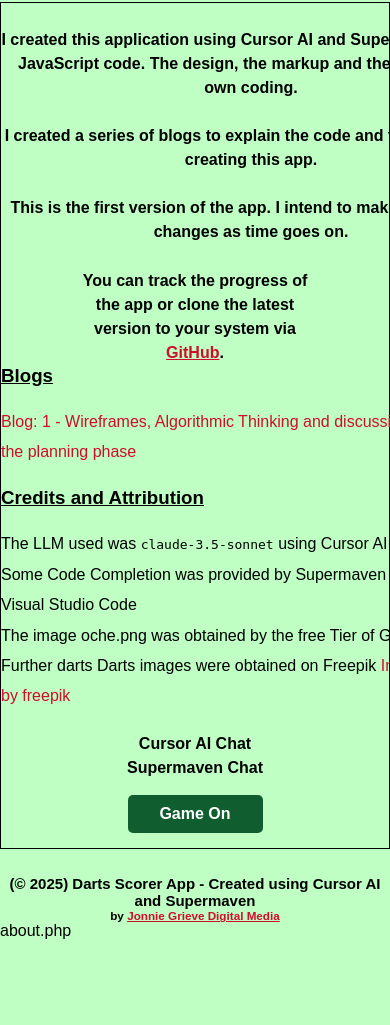
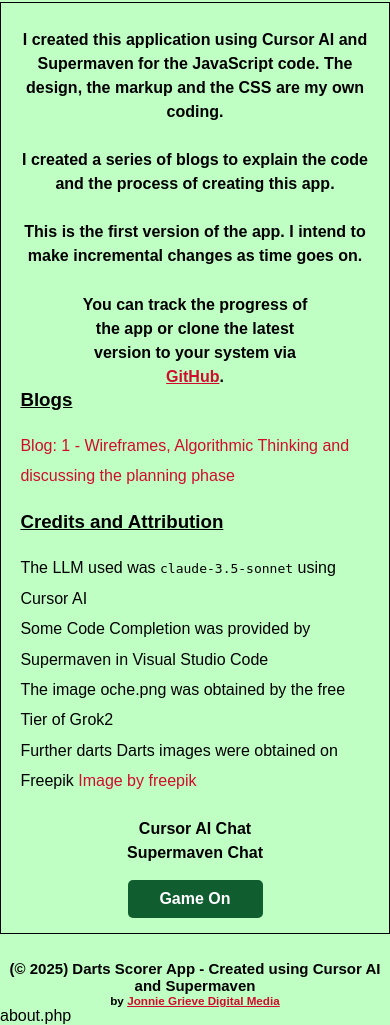
Before and after one commit to jg-digital-media/jgdm_darts_scorer, a PHP site: page /about.php in a window 390 px wide; the page is wider, and only the part inside the window is pictured. Shown: the part 107-1132 px from the top of that part. Before the commit the page ends 1046 px from the top of that part, so only its background shows below. Run offline with PHP 8.4, Linux system fonts and the light colour scheme.

Commit message:
update stylesheet

```diff
--- a/style.css
+++ b/style.css
@@ -1,7 +1,7 @@
 /* _config.scss */
 /*
 
-Last Updated: 28-01-2025 - 14:47
+Last Updated: 28-01-2025 - 15:31
 */
 /* main.scss */
 * {
@@ -227,6 +227,11 @@
   border-radius: 8px;
   width: 500px;
 }
+@media (max-width: 660px) {
+  section.about--the--app #app_intro {
+    width: 90%;
+  }
+}
 section.about--the--app #app_intro img {
   display: block;
   margin: 0 auto;
@@ -240,6 +245,11 @@
   margin: 0 auto;
   width: 537px;
   text-decoration: underline;
+}
+@media (max-width: 660px) {
+  section.about--the--app h1, section.about--the--app h2, section.about--the--app h3 {
+    width: 90%;
+  }
 }
 section.about--the--app p {
   margin: 0 auto;
@@ -255,10 +265,20 @@
   width: 537px;
   margin: 20px auto;
 }
+@media (max-width: 660px) {
+  section.about--the--app ul {
+    width: 90%;
+  }
+}
 section.about--the--app ul li {
   display: inline-block;
   line-height: 1.9;
   width: 80%;
+}
+@media (max-width: 660px) {
+  section.about--the--app ul li {
+    width: 95%;
+  }
 }
 section.about--the--app ul li a {
   color: #d10d2e;
```
Also changed, not shown: 1 other file.
